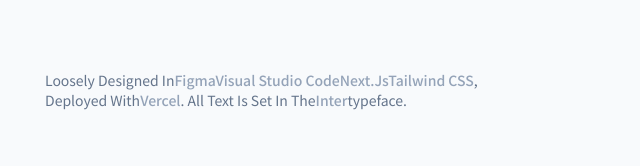
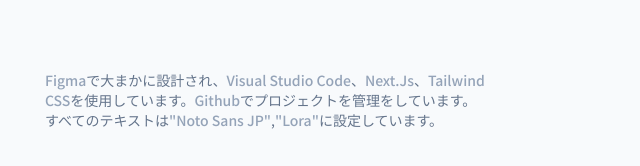
Before and after one commit to KOSHIKIBEAM/portfolio_2023_01_24, a React (Vite) app: page / in a window 1280 px wide. Shown: the part 2951-3117 px from the top of the page, without its empty margins (603-1243 px from the left). Built offline with nearby package versions, Linux system fonts and the light colour scheme.

Commit message:
🎨 footer文字変更

```diff
--- a/src/components/Footer.jsx
+++ b/src/components/Footer.jsx
@@ -4,7 +4,6 @@
   return (
     <footer class="max-w-md pb-16 text-sm text-slate-500 sm:pb-0">
       <p>
-        Loosely designed in
         <a
           href="https://www.figma.com/"
           class="font-medium text-slate-400 hover:text-teal-300 focus-visible:text-teal-300"
@@ -14,6 +13,7 @@
         >
           Figma
         </a>
+        で大まかに設計され、
         <a
           href="https://code.visualstudio.com/"
           class="font-medium text-slate-400 hover:text-teal-300 focus-visible:text-teal-300"
@@ -23,6 +23,7 @@
         >
           Visual Studio Code
         </a>
+        、
         <a
           href="https://nextjs.org/"
           class="font-medium text-slate-400 hover:text-teal-300 focus-visible:text-teal-300"
@@ -32,6 +33,7 @@
         >
           Next.js
         </a>
+        、
         <a
           href="https://tailwindcss.com/"
           class="font-medium text-slate-400 hover:text-teal-300 focus-visible:text-teal-300"
@@ -41,27 +43,38 @@
         >
           Tailwind CSS
         </a>
-        , deployed with
+        を使用しています。
         <a
-          href="https://vercel.com/"
+          href="https://github.co.jp/"
           class="font-medium text-slate-400 hover:text-teal-300 focus-visible:text-teal-300"
           target="_blank"
           rel="noreferrer noopener"
           aria-label="Vercel (opens in a new tab)"
         >
-          Vercel
+          Github
         </a>
-        . All text is set in the
+        でプロジェクトを管理をしています。
+        <br /> すべてのテキストは
         <a
-          href="https://rsms.me/inter/"
+          href="https://fonts.google.com/noto/specimen/Noto+Sans+JP"
           class="font-medium text-slate-400 hover:text-teal-300 focus-visible:text-teal-300"
           target="_blank"
           rel="noreferrer noopener"
           aria-label="Inter (opens in a new tab)"
         >
-          Inter
+          "Noto Sans JP"
         </a>
-        typeface.
+        ,
+        <a
+          href="https://fonts.google.com/specimen/Lora?query=Lora&noto.query=Lora"
+          class="font-medium text-slate-400 hover:text-teal-300 focus-visible:text-teal-300"
+          target="_blank"
+          rel="noreferrer noopener"
+          aria-label="Inter (opens in a new tab)"
+        >
+          "Lora"
+        </a>
+        に設定しています。
       </p>
     </footer>
   );
```
